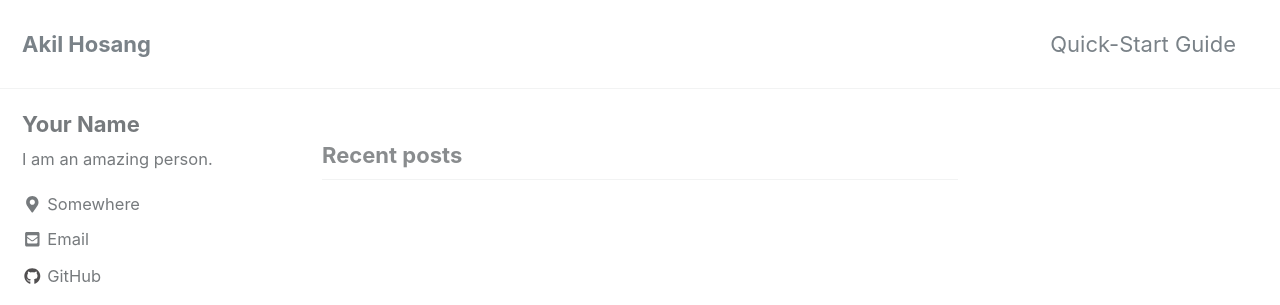
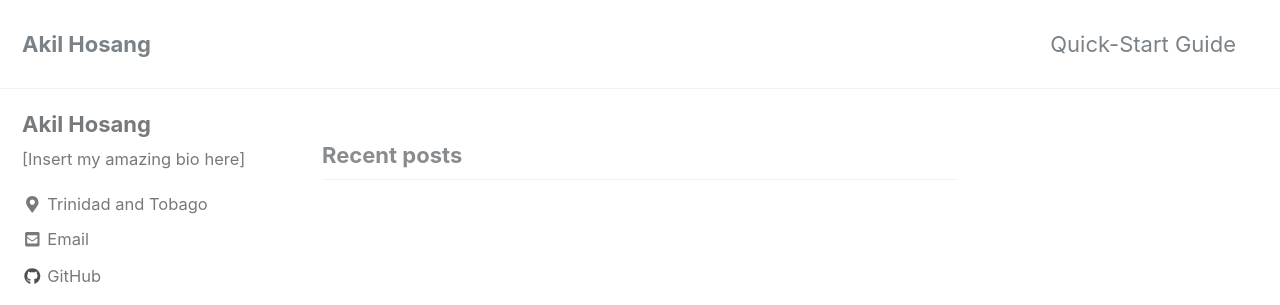
Before and after one commit to Akil313/Akil313.github.io, a Jekyll site: the page built from index.html, in a window 1280 px wide. Shown: the top 305 px of the page. Built offline with Jekyll 4.4.1, drawn with Linux system fonts in a browser that asks for light colours; cached includes are drawn as plain includes; nearby versions of some CDN libraries; the list of posts is cut into pages by our own code.

Commit message:
Update _config.yml

```diff
--- a/_config.yml
+++ b/_config.yml
@@ -101,10 +101,10 @@ analytics:
 
 # Site Author
 author:
-  name             : "Your Name"
+  name             : "Akil Hosang"
   avatar           : # path of avatar image, e.g. "/assets/images/bio-photo.jpg"
-  bio              : "I am an amazing person."
-  location         : "Somewhere"
+  bio              : "[Insert my amazing bio here]"
+  location         : "Trinidad and Tobago"
   email            :
   links:
     - label: "Email"
```
